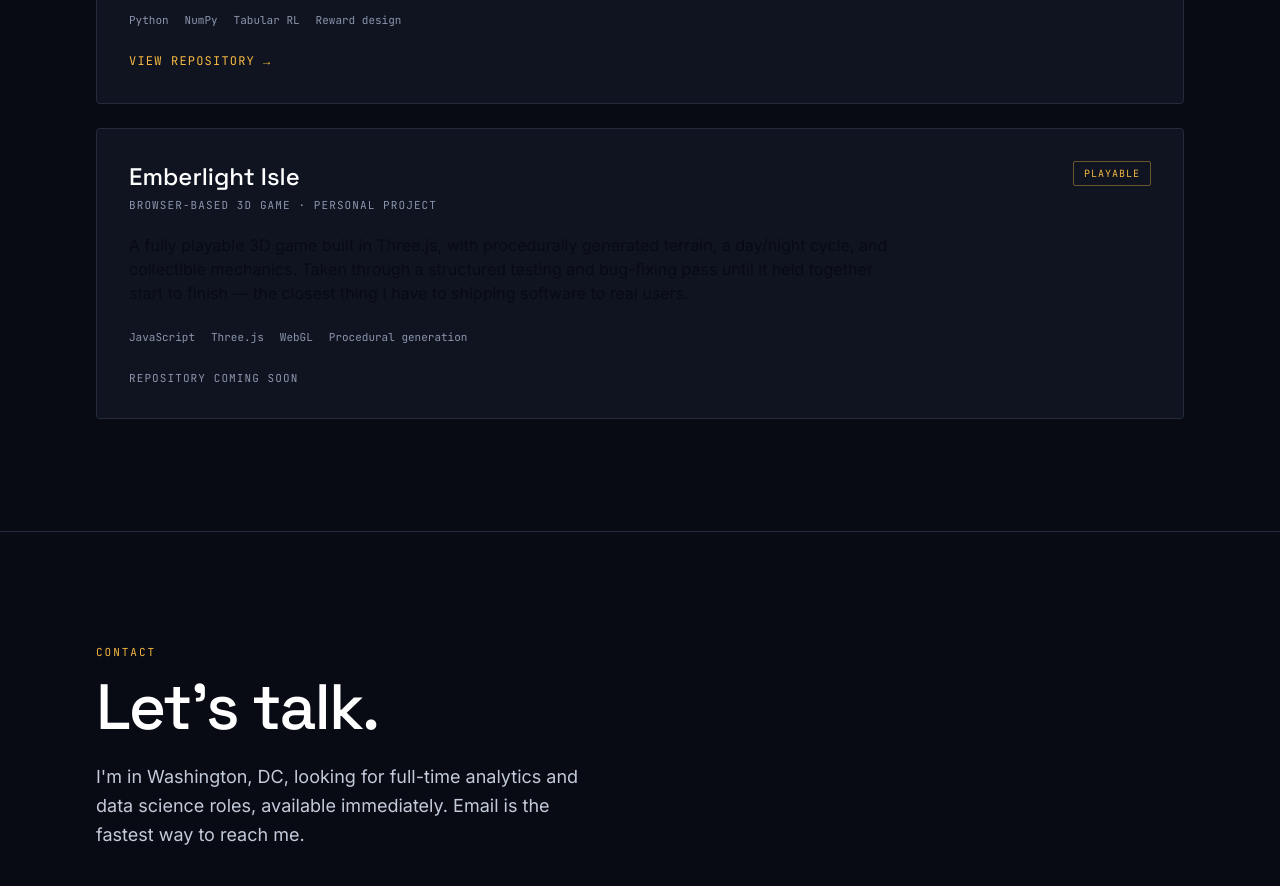
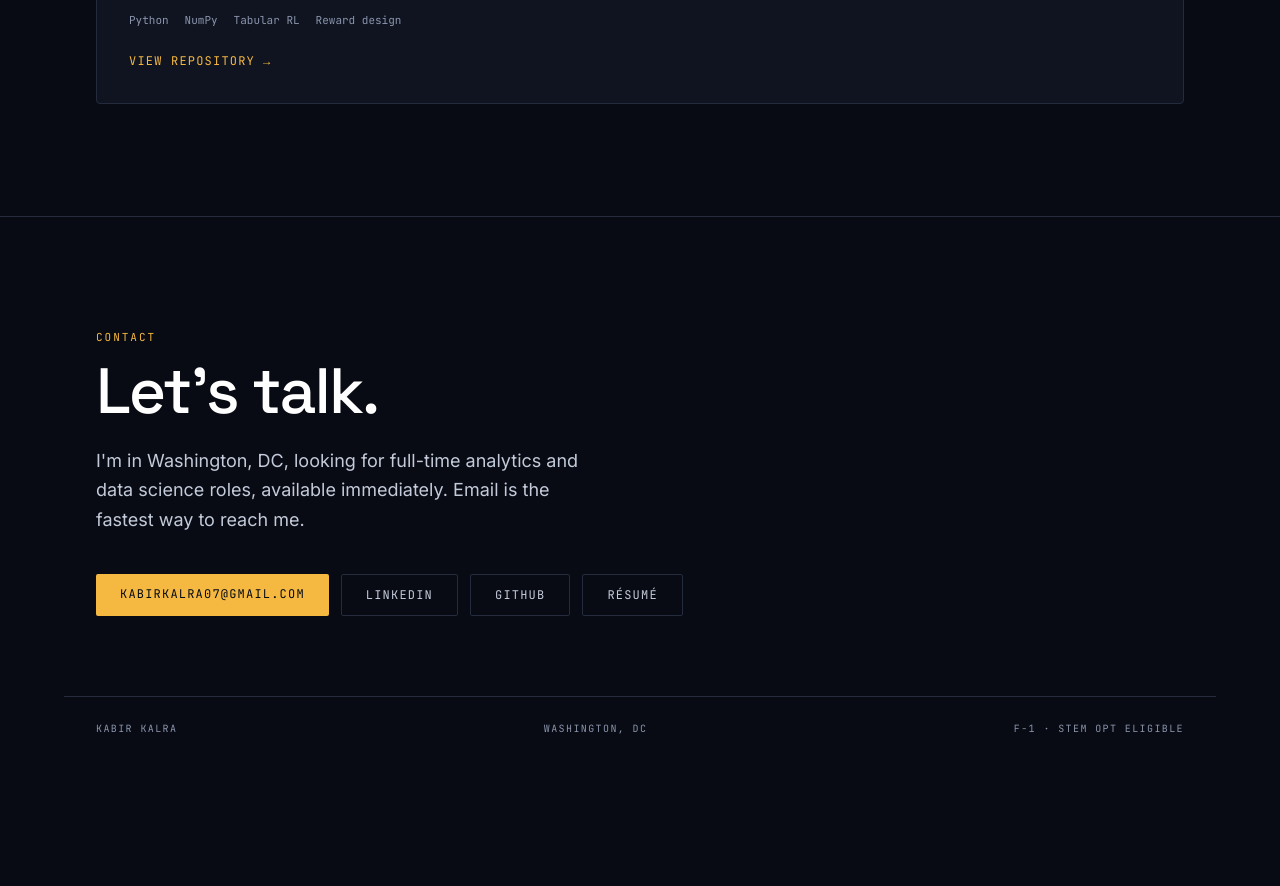
Before and after one commit to kabirkalra07-maker/kabirkalra07-maker.github.io, a plain HTML site: page index.html in a window 1280 px wide. Shown: the part 3340-4226 px from the top of the page. After the commit the page ends 4188 px from the top, so only its background shows below. Drawn offline with nearby package versions, Linux system fonts and the light colour scheme.

Commit message:
Add files via upload

```diff
--- a/index.html
+++ b/index.html
@@ -4,6 +4,7 @@
 <meta charset="utf-8">
 <meta name="viewport" content="width=device-width, initial-scale=1">
 <title>Kabir Kalra — Applied AI &amp; Data Science</title>
+<!-- build: v4 -->
 <meta name="description" content="Kabir Kalra — M.S. Business Analytics &amp; Artificial Intelligence, Johns Hopkins Carey. Reinforcement learning agents, multi-agent LLM systems, and evaluation.">
 <link rel="preconnect" href="https://fonts.googleapis.com">
 <link rel="preconnect" href="https://fonts.gstatic.com" crossorigin>
@@ -300,33 +301,6 @@ tailwind.config = {
         </a>
       </article>
 
-      <!-- PROJECT 3 -->
-      <article class="reveal rounded border border-edge bg-surface p-6 transition hover:border-amber/50 sm:p-8">
-        <div class="flex flex-wrap items-start justify-between gap-3">
-          <div>
-            <h3 class="font-display text-xl font-700 text-white sm:text-2xl">Emberlight Isle</h3>
-            <p class="mt-1 font-mono text-[11px] uppercase tracking-[0.1em] text-muted">Browser-based 3D game &middot; Personal project</p>
-          </div>
-          <span class="rounded-sm border border-amber/40 px-2.5 py-1 font-mono text-[10px] uppercase tracking-[0.1em] text-amber">Playable</span>
-        </div>
-
-        <p class="mt-5 max-w-3xl text-[15px] leading-relaxed text-soft sm:text-base">
-          A fully playable 3D game built in Three.js, with procedurally generated terrain, a day/night cycle, and
-          collectible mechanics. Taken through a structured testing and bug-fixing pass until it held together
-          start to finish &mdash; the closest thing I have to shipping software to real users.
-        </p>
-
-        <div class="mt-6 flex flex-wrap items-center gap-x-4 gap-y-2">
-          <span class="font-mono text-[11px] text-muted">JavaScript</span>
-          <span class="font-mono text-[11px] text-muted">Three.js</span>
-          <span class="font-mono text-[11px] text-muted">WebGL</span>
-          <span class="font-mono text-[11px] text-muted">Procedural generation</span>
-        </div>
-
-        <!-- TODO: add Emberlight Isle repo + live demo links once that repo is up -->
-        <p class="mt-6 font-mono text-[11px] uppercase tracking-[0.1em] text-muted">Repository coming soon</p>
-      </article>
-
     </div>
   </div>
 </section>
```
